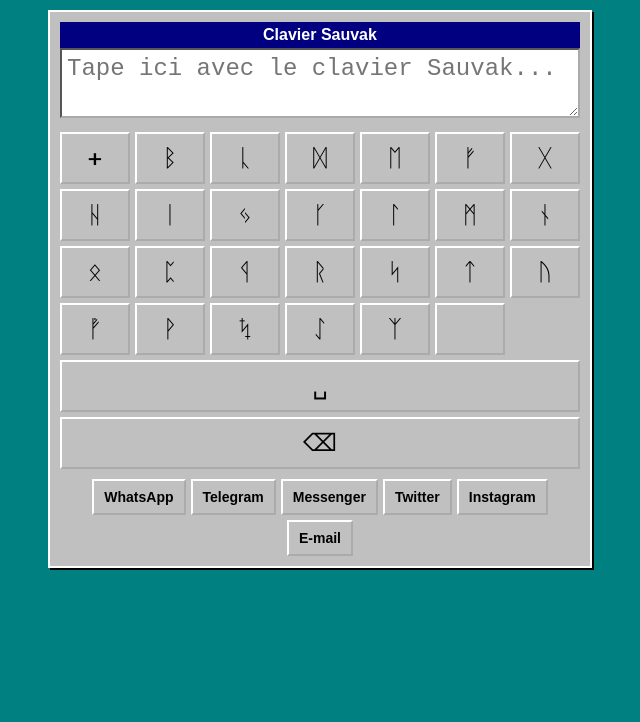
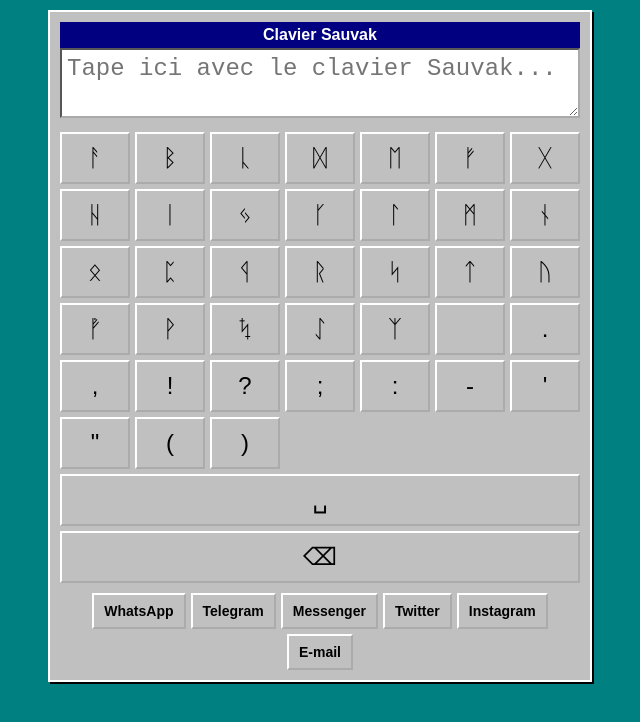
Before and after one commit to jbandrivet/sauvak, a plain HTML site: page index.html in a window 1280 px wide. Shown: the whole page, without its empty margins (320-960 px from the left). Drawn offline with Linux system fonts and the light colour scheme.

Commit message:
Refactor Sauvak keyboard HTML and alphabet
Updated the Sauvak keyboard HTML structure and added punctuation support in the Sauvak alphabet.

```diff
--- a/index.html
+++ b/index.html
@@ -98,12 +98,14 @@
 </div>
 
 <script>
-  // Alphabet Sauvak tribal
+  // Alphabet Sauvak tribal avec ponctuation
   const sauvakAlphabet = {
-    A: 'ᚐ', B: 'ᛒ', C: 'ᚳ', D: 'ᛞ', E: 'ᛖ', F: 'ᚠ', G: 'ᚷ', H: 'ᚺ',
+    A: 'ᚨ', B: 'ᛒ', C: 'ᚳ', D: 'ᛞ', E: 'ᛖ', F: 'ᚠ', G: 'ᚷ', H: 'ᚺ',
     I: 'ᛁ', J: 'ᛃ', K: 'ᚴ', L: 'ᛚ', M: 'ᛗ', N: 'ᚾ', O: 'ᛟ', P: 'ᛈ',
     Q: 'ᛩ', R: 'ᚱ', S: 'ᛋ', T: 'ᛏ', U: 'ᚢ', V: 'ᚡ', W: 'ᚹ', X: 'ᛪ',
-    Y: 'ᛇ', Z: 'ᛉ', ' ': ' '
+    Y: 'ᛇ', Z: 'ᛉ', ' ': ' ',
+    '.': '.', ',': ',', '!': '!', '?': '?', ';': ';', ':': ':',
+    '-': '-', '\'': '\'', '"': '"', '(': '(', ')': ')'
   };
 
   const letters = Object.keys(sauvakAlphabet);
```
